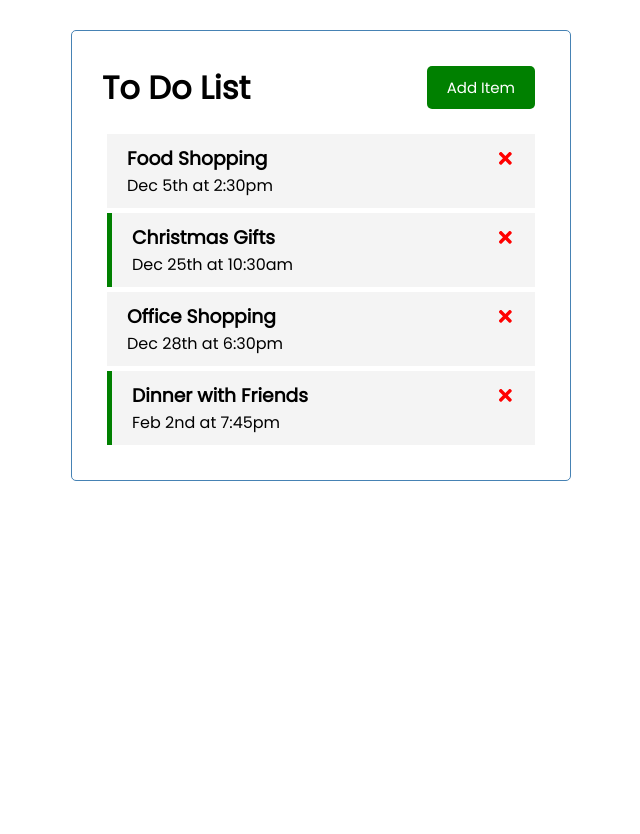
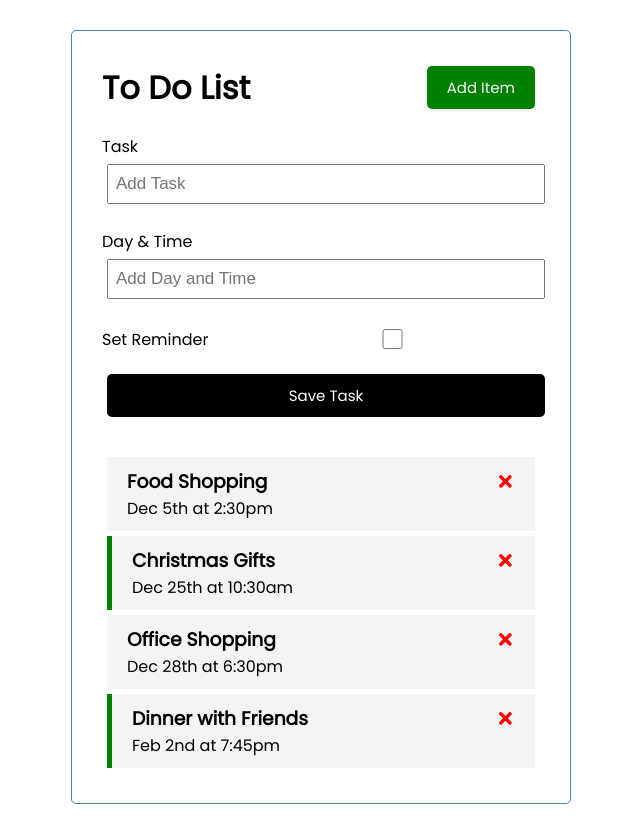
Before and after one commit to mrohner94/react-to-do, a React (Create React App) app: page / in a window 1280 px wide. Shown: the whole page, without its empty margins (319-959 px from the left). Before the commit the page ends 800 px from the top, so only its background shows below. Built offline with nearby package versions, Linux system fonts and the light colour scheme.

Commit message:
Add task functionality

```diff
--- a/src/App.js
+++ b/src/App.js
@@ -2,6 +2,7 @@
 
 import Header from './components/Header'
 import Tasks from './components/Tasks'
+import AddTask from './components/AddTask'
 
 function App () {
   const [tasks, setTasks] = useState([
@@ -31,6 +32,14 @@
     }
   ])
 
+  const addTask = task => {
+    console.log(task)
+    const id = Math.floor(Math.random() * 10000 + 1)
+    const newTask = {id, ...task}
+
+    setTasks([...tasks, newTask])
+  }
+
   const deleteTask = id => {
     setTasks(tasks.filter(x => x.id !== id))
   }
@@ -44,6 +53,7 @@
   return (
     <div className='container'>
       <Header title='To Do List' />
+      <AddTask onAdd={addTask}/>
       {tasks.length > 0 ? <Tasks tasks={tasks} onDelete={deleteTask} onToggle={toggleReminder}/> : 'No Tasks To Do'}
     </div>
   )
--- /dev/null
+++ b/src/components/AddTask.js
@@ -0,0 +1,41 @@
+import { useState } from 'react'
+
+const AddTask = ({onAdd}) => {
+    const [text, setText] = useState('')
+    const [day, setDay] = useState('')
+    const [reminder, setReminder] = useState(false)
+
+    const onSubmit = (e) => {
+        e.preventDefault()
+
+        if(!text) {
+            alert('Please add a task.')
+            return;
+        }
+
+        onAdd({text, day, reminder});
+        setText('');
+        setDay('');
+        setReminder(false);
+    }
+
+    return (
+        <form className='add-form' onSubmit={onSubmit}>
+            <div className='form-control'>
+                <label>Task</label>
+                <input type="text" placeholder="Add Task" value={text} onChange={(e) => setText(e.target.value)} />
+            </div>
+            <div className='form-control'>
+                <label>Day & Time</label>
+                <input type="text" placeholder="Add Day and Time" value={day} onChange={(e) => setDay(e.target.value)} />
+            </div>
+            <div className='form-control form-control-check'>
+                <label>Set Reminder</label>
+                <input type="checkbox" checked={reminder} value={reminder} onChange={(e) => setReminder(e.currentTarget.checked)}/>
+            </div>
+            <input type='submit' value='Save Task' className='btn btn-block'/>
+        </form>
+    )
+}
+
+export default AddTask
```
